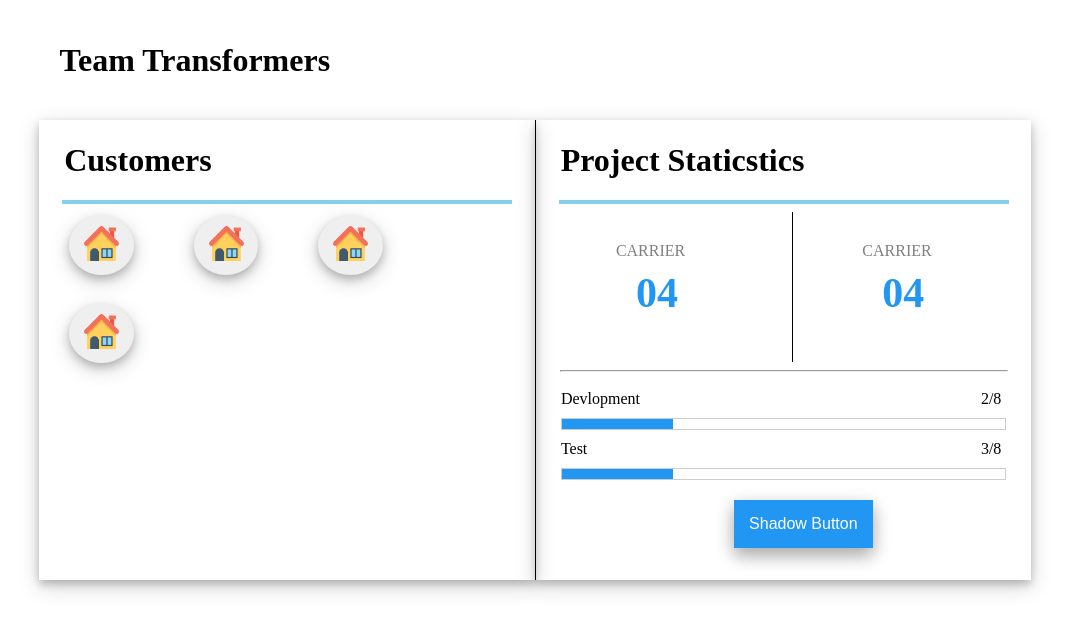
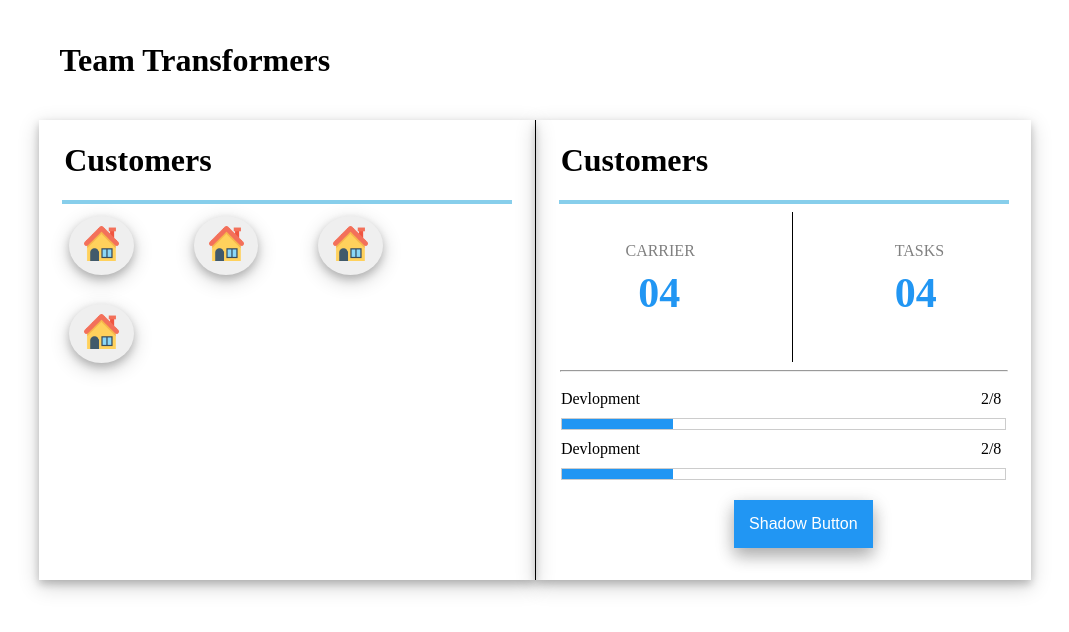
Before and after one commit to JyotiJadhav/ReactTaskTracking, a React (Create React App) app: page / in a window 1280 px wide. Shown: the top 632 px of the page, without its empty margins (95-1164 px from the left). Built offline with nearby package versions, Linux system fonts and the light colour scheme.

Commit message:
Refactore - Splits code into components

```diff
--- /dev/null
+++ b/src/components/CustomerComponent/CarrierTaskComponent/Carrier.js
@@ -0,0 +1,14 @@
+import React, { Component } from 'react';
+
+class Carrier extends Component {
+    render() {
+        return (
+            <div>
+                <span className="padding-top-30p position-absolute padding-left-7 text-color-gray">CARRIER</span>
+                <span className="h1-left text-color-dark-sky-blue headline font-size-42p position-absolute"><b>04</b></span>
+            </div>
+        )
+    }
+}
+
+export default Carrier;
--- /dev/null
+++ b/src/components/CustomerComponent/CarrierTaskComponent/Task.js
@@ -0,0 +1,14 @@
+import React, { Component } from 'react';
+
+class Task extends Component {
+    render() {
+        return (
+            <div className="float-right">
+                <span className="padding-top-30p position-absolute padding-left-8 text-color-gray">TASKS</span>
+                <span className="h1-left text-color-dark-sky-blue headline font-size-42p position-absolute"><b>04</b></span>
+            </div>
+        )
+    }
+}
+
+export default Task;
--- a/src/components/CustomerComponent/CustomerCard.js
+++ b/src/components/CustomerComponent/CustomerCard.js
@@ -1,82 +1,21 @@
 import React, { Component } from 'react';
-import home from '../img/home.png';
-
+import CustomerListComponent from '../CustomerComponent/CustomerListComponent/CustomerList';
+import CustomerStats from '../CustomerComponent/CustomerStatisticsComponent/CustomerStatistics';
 
 class CustomerCard extends Component {
     render() {
         return (
             <div className="row">
                 <div className="split-card border-w1 box-shadow-4p-8p">
-                    <div className="column">
-                        <h1 className="float-left padding-left-5"><span className="">Customers</span></h1>
-                        <hr className="blue-hr">
-                        </hr>
-                    </div>
-                    <div className="column">
-                        <button className="button button-full-round box-shadow-4p-8p">
-                            <img src={home} alt="Avatar"></img>
-                        </button>
-                        <button className="button button-full-round box-shadow-4p-8p">
-                            <img src={home} alt="Avatar"></img>
-                        </button>
-                        <button className="button button-full-round box-shadow-4p-8p">
-                            <img src={home} alt="Avatar"></img>
-                        </button>
-                        <button className="button button-full-round box-shadow-4p-8p">
-                            <img src={home} alt="Avatar"></img>
-                        </button>
-
-                    </div>
+                    <CustomerListComponent></CustomerListComponent>
                 </div>
                 <div className="float-left">
                     <div className="vertical-line-460p"></div>
-
                 </div>
                 <div className="split-card border-w1 box-shadow-4p-8p">
-                    <div className="column">
-                        <h1 className="float-left padding-left-5"><span className="">Project Staticstics</span></h1>
-                        <hr className="blue-hr">
-                        </hr>
-                    </div>
-                    <div className="column">
-                        <div>
-                            <span className="headline-thin padding-top-30p padding-left-80p position-absolute text-color-gray">CARRIER</span>
-                            <span className="blue-h1-left"><b>04</b></span>
-                        </div>
-                        <div className="vertical-line-150p float-right padding-right-238p"></div>
-                        <div className="float-right">
-                            <span className="headline-thin padding-top-30p padding-left-70p position-absolute text-color-gray">CARRIER</span>
-                            <span className="headline-42 padding-top-60p padding-left-90p text-color-dark-sky-blue"><b>04</b></span>
-                        </div>
-                    </div>
-                    <div className="column">
-                        <hr className="black-hr-90">
-                        </hr>
-
-                    </div>
-                    <div className="column padding-top-10p">
-                        <span className="margin-25p">Devlopment</span>
-                        <span className="progress-bar-progress">2/8</span>
-
-                        <div className="w3-border">
-                            <div className="w3-grey" ></div>
-                        </div>
-                    </div>
-                    <div className="column padding-top-10p">
-                        <span className="margin-25p">Test</span>
-                        <span className="progress-bar-progress">3/8 </span>
-
-                        <div className="w3-border">
-                            <div className="w3-grey" ></div>
-                        </div>
-
-                    </div>
-                    <div className="column">
-                        <button class="button-overview box-shadow-8p-16p">Shadow Button</button>
-                    </div>
+                    <CustomerStats></CustomerStats>
                 </div>
             </div>
-
         )
     }
 }
--- /dev/null
+++ b/src/components/CustomerComponent/CustomerListComponent/CustomerList.js
@@ -0,0 +1,16 @@
+import React, { Component } from 'react';
+import Customers from '../CustomerListComponent/Customers';
+import Header from '../CustomerListComponent/Header'
+
+class CustomerListComponent extends Component {
+    render() {
+        return (
+            <div>
+                <Header></Header>
+                <Customers></Customers>
+            </div>
+        )
+    }
+}
+
+export default CustomerListComponent;
--- /dev/null
+++ b/src/components/CustomerComponent/CustomerListComponent/Customers.js
@@ -0,0 +1,23 @@
+import React, { Component } from 'react';
+import home from '../home.png'
+class Customers extends Component {
+    render() {
+        return (
+            <div className="column">
+                <button className="button button-full-round box-shadow-4p-8p">
+                    <img src={home} alt="Avatar"></img>
+                </button>
+                <button className="button button-full-round box-shadow-4p-8p">
+                    <img src={home} alt="Avatar"></img>
+                </button>
+                <button className="button button-full-round box-shadow-4p-8p">
+                    <img src={home} alt="Avatar"></img>
+                </button>
+                <button className="button button-full-round box-shadow-4p-8p">
+                    <img src={home} alt="Avatar"></img>
+                </button>
+            </div>
+        )
+    }
+}
+export default Customers;
--- /dev/null
+++ b/src/components/CustomerComponent/CustomerListComponent/Header.js
@@ -0,0 +1,15 @@
+import React, { Component } from 'react';
+
+class Header extends Component {
+    render() {
+        return (
+            <div className="column">
+                <h1 className="float-left padding-left-5"><span>Customers</span></h1>
+                <hr className="blue-hr">
+                </hr>
+            </div>
+        )
+    }
+}
+
+export default Header;
--- /dev/null
+++ b/src/components/CustomerComponent/CustomerStatisticsComponent/CustomerStatistics.js
@@ -0,0 +1,36 @@
+import React, { Component } from 'react';
+import Carrier from '../CarrierTaskComponent/Carrier'
+import Task from '../CarrierTaskComponent/Task'
+import Progress from '../TaskProgressComponent/Progress'
+import Overview from '../OverviewComponent/Overview'
+import Header from '../CustomerListComponent/Header'
+
+class CustomerStats extends Component {
+    render() {
+        return (
+            <div>
+                <Header></Header>
+                <div className="column">
+                    <Carrier></Carrier>
+                    <div className="vertical-line-150p float-right padding-right-238p"></div>
+                    <Task></Task>
+                </div>
+                <div className="column">
+                    <hr className="black-hr-90">
+                    </hr>
+                </div>
+                <div className="column padding-top-10p">
+                    <Progress></Progress>
+                </div>
+                <div className="column padding-top-10p">
+                    <Progress></Progress>
+                </div>
+                <div className="column">
+                    <Overview></Overview>
+                </div>
+            </div>
+        )
+    }
+}
+
+export default CustomerStats;
--- /dev/null
+++ b/src/components/CustomerComponent/OverviewComponent/Overview.js
@@ -0,0 +1,11 @@
+import React, { Component } from 'react';
+
+class Overview extends Component {
+    render() {
+        return (
+            <button className="button-overview box-shadow-8p-16p">Shadow Button</button>
+        )
+    }
+}
+
+export default Overview;
--- /dev/null
+++ b/src/components/CustomerComponent/TaskProgressComponent/Progress.js
@@ -0,0 +1,17 @@
+import React, { Component } from 'react';
+
+class Progress extends Component {
+    render() {
+        return (
+            <div>
+                <span className="margin-25p">Devlopment</span>
+                <span className="progress-bar-progress">2/8</span>
+                <div className="w3-border">
+                    <div className="w3-grey" ></div>
+                </div>
+            </div>
+        )
+    }
+}
+
+export default Progress;
--- a/src/styles/index.css
+++ b/src/styles/index.css
@@ -147,30 +147,22 @@ img {
     /* margin-top: -75px; */
 }
 
-.blue-h1-left {
+.h1-left {
     padding-top: 60px;
-    padding-left: 100px;
-    position: absolute;
-    color: rgb(33, 150, 243);
+    padding-left: 8%;
+}
+
+.headline {
     font-family: "Source Sans Pro";
     overflow-wrap: break-word;
     text-align: justify;
-    font-size: 42px;
     letter-spacing: normal;
     line-height: 1;
 }
 
-.headline-20 {
-    /* padding-top: 30px; */
-    /* padding-left: 80px; */
-    /* color: gray; */
-    /* position: absolute; */
-    font-family: "Source Sans Pro";
-    overflow-wrap: break-word;
-    text-align: justify;
-    font-size: 20px;
-    letter-spacing: normal;
-    line-height: 1;
+
+.font-size-42p{
+    font-size: 42px;
 }
 
 .padding-top-30p {
@@ -181,8 +173,12 @@ img {
     padding-left: 80px;
 }
 
-.padding-left-70p {
-    padding-left: 70px;
+.padding-left-7 {
+    padding-left: 7%;
+}
+
+.padding-left-8 {
+    padding-left: 8%;
 }
 
 .position-absolute {
@@ -214,15 +210,7 @@ img {
     color: rgb(33, 150, 243);
 }
 
-.headline-42 {
-    position: absolute;
-    font-family: "Source Sans Pro";
-    overflow-wrap: break-word;
-    text-align: justify;
-    font-size: 42px;
-    letter-spacing: normal;
-    line-height: 1;
-}
+
 
 .float-right {
     float: right;
```
Also changed, not shown: src/components/CustomerComponent/CustomerCard.css (added), src/components/CustomerComponent/CustomerListViewComponent/CustomerListView.js (deleted).
